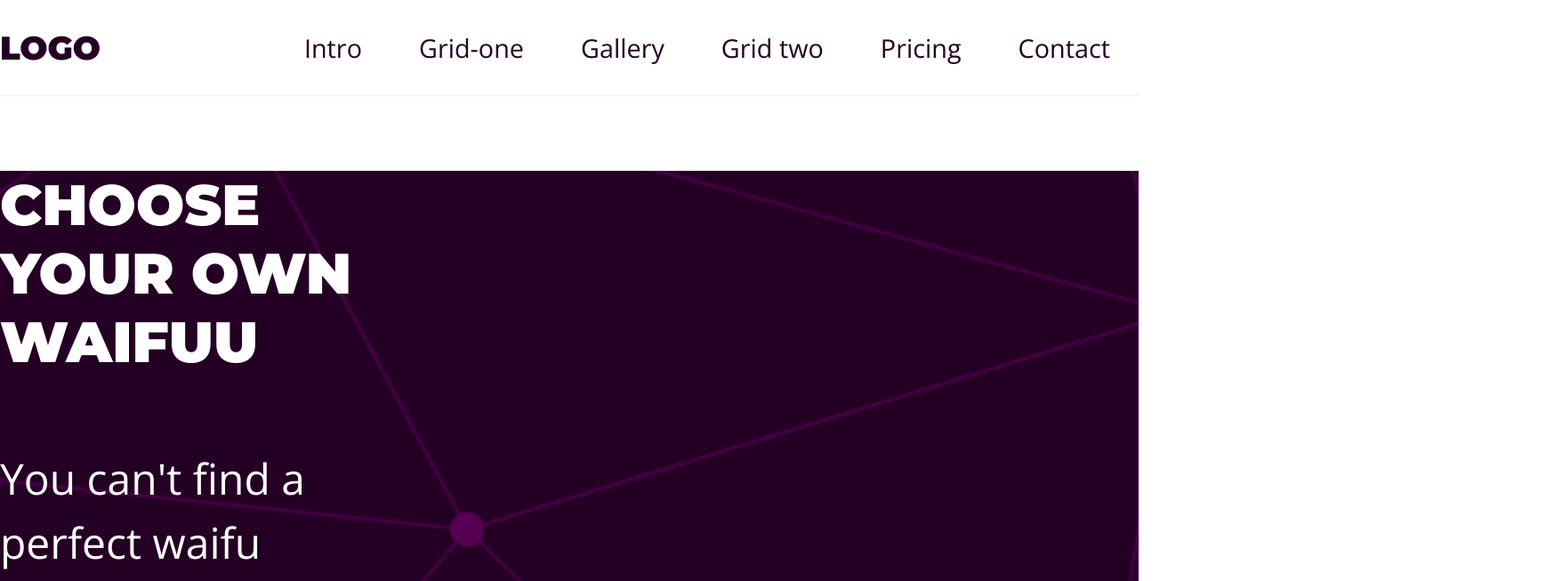
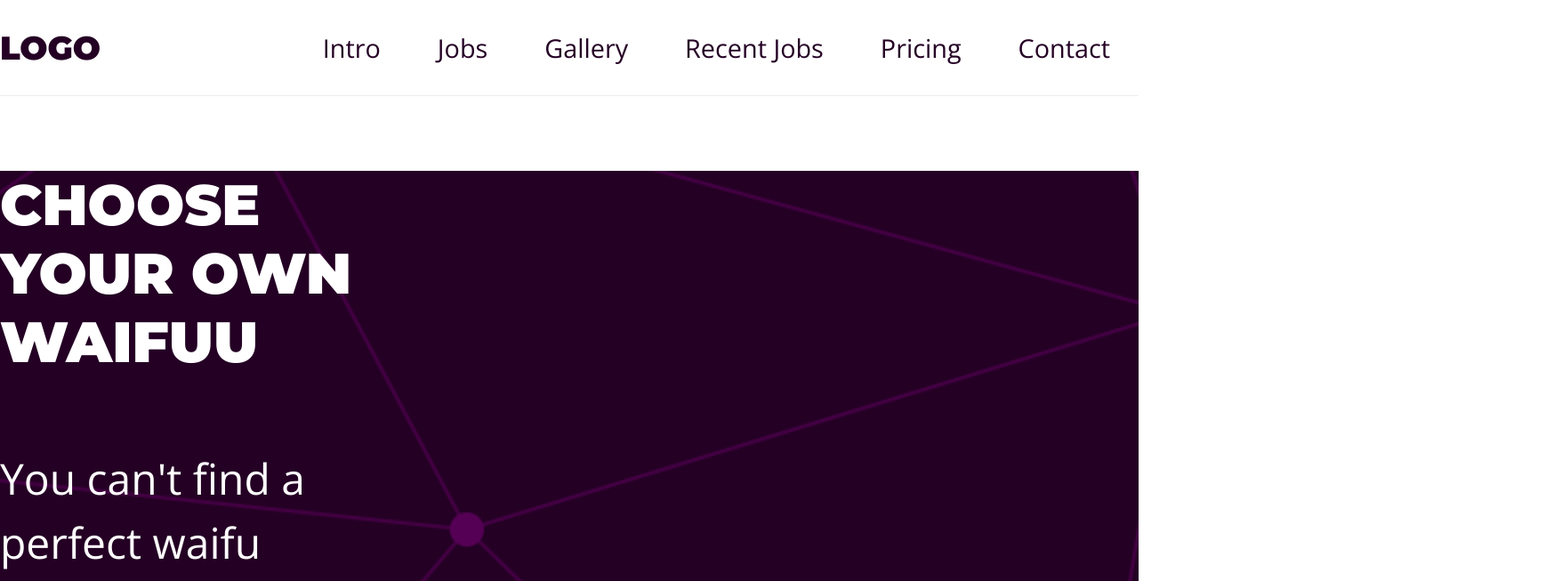
Before and after one commit to JCarvalhinho/landing-page, a plain HTML site: page index.html in a window 1280 px wide. Shown: the top 653 px of the page at 89% size, 1756 px wide, since content can reach past the window. Drawn offline with nearby package versions, Linux system fonts and the light colour scheme.

Commit message:
Add files via upload

```diff
--- a/css/styles.css
+++ b/css/styles.css
@@ -37,7 +37,7 @@
 
 .grid-one-content {
     display: flex;
-    height: 100vh;
+    min-height: 100vh;
     flex-flow: column wrap;
     justify-content: center;
 }
--- a/index.html
+++ b/index.html
@@ -3,7 +3,7 @@
 <head>
     <meta charset="UTF-8">
     <meta http-equiv="X-UA-Compatible" content="IE=edge">
-    <meta name="viewport" content="width=device-width, initial-scale=1.0">
+    <meta name="viewport" content="width=device-width, initial-scale=0.5">
     <title>Landing Page</title>
     <link rel="preconnect" href="https://fonts.googleapis.com">
 <link rel="preconnect" href="https://fonts.gstatic.com" crossorigin>
@@ -27,9 +27,9 @@
         <nav>
             <ul onclick="getElementById('close-menu').checked = false;">
                 <li> <a href="#intro">Intro</a></li>
-                <li> <a href="#grid-one">Grid-one</a></li>
+                <li> <a href="#grid-one">Jobs</a></li>
                 <li> <a href="#Gallery">Gallery</a></li>
-                <li> <a href="#grid-two">Grid two</a></li>
+                <li> <a href="#grid-two">Recent Jobs</a></li>
                 <li> <a href="#pricing">Pricing</a></li>
                 <li> <a href="#Contact">Contact</a></li>
             </ul>
```
